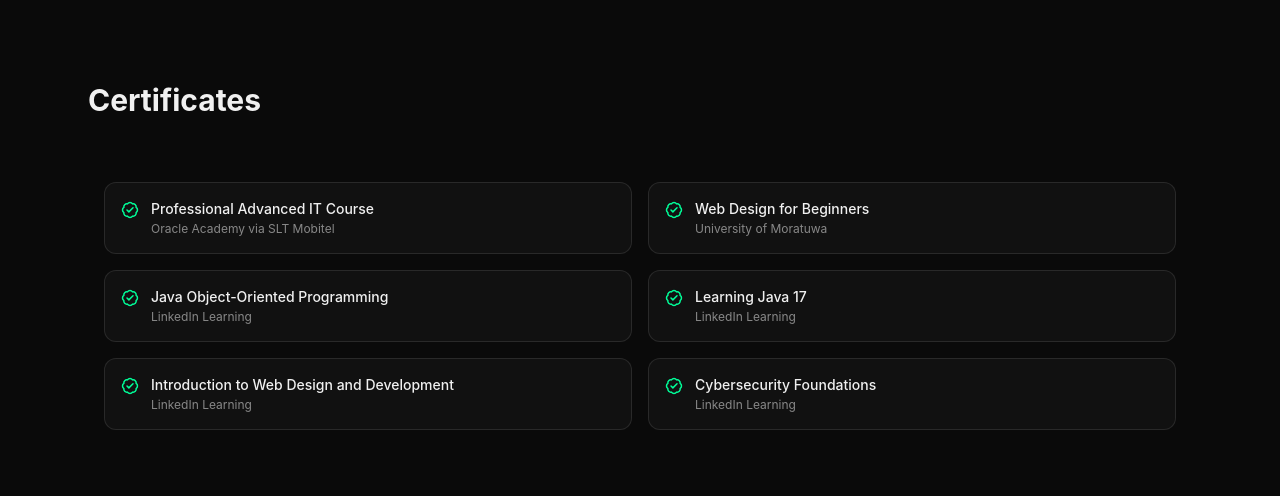
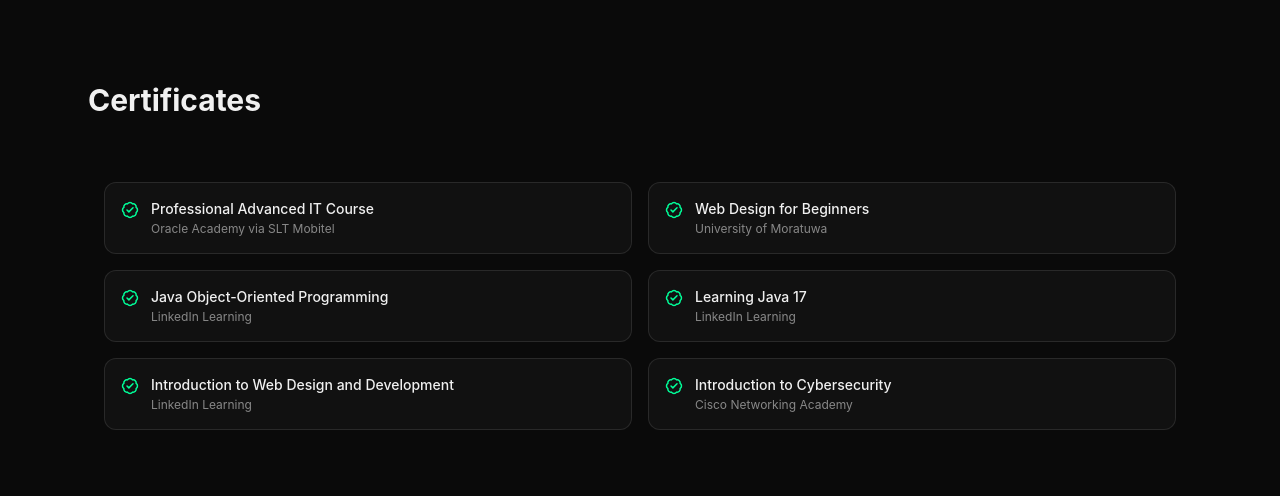
Before and after one commit to YasOnline177/yasara-portfolio, a React (Vite) app: page / in a window 1280 px wide. Shown: the part 2972-3468 px from the top of the page. Built offline with nearby package versions, Linux system fonts and the light colour scheme.

Commit message:
Update certificates section

```diff
--- a/src/components/Certificates.jsx
+++ b/src/components/Certificates.jsx
@@ -8,24 +8,44 @@
         { name: "Java Object-Oriented Programming", issuer: "LinkedIn Learning" },
         { name: "Learning Java 17", issuer: "LinkedIn Learning" },
         { name: "Introduction to Web Design and Development", issuer: "LinkedIn Learning" },
-        { name: "Cybersecurity Foundations", issuer: "LinkedIn Learning" },
+        { name: "Introduction to Cybersecurity", issuer: "Cisco Networking Academy", link: "https://www.credly.com/badges/4e51caa7-652e-475e-92a7-21fcb4033340" },
     ];
 
     return (
         <SectionWrapper id="certificates">
             <h2 className="text-3xl font-bold mb-12">Certificates</h2>
+            <div className="grid md:grid-cols-2 p-4 gap-4">
+                {certs.map((c) => {
+                    const CardContent = (
+                        <>
+                            <BadgeCheck className="text-accent mt-0.5 shrink-0" size={18} />
+                            <div>
+                                <p className="font-medium text-sm">{c.name}</p>
+                                <p className="text-muted text-xs mt-0.5">{c.issuer}</p>
+                            </div>
+                        </>
+                    );
 
-            <div className="grid md:grid-cols-2 p-4 gap-4">
-                {certs.map((c) => (
-                    <div key={c} className="bg-surface p-4 rounded-xl border border-white/10 hover:border-accent/30 transition flex items-start gap-3 cursor-default">
-                        <BadgeCheck className="text-accent mt-0.5 shrink-0" size={18} />
-                        <div>
-                            <p className="font-medium text-sm">{c.name}</p>
-                            <p className="text-muted text-xs mt-0.5">{c.issuer}</p>
+                    return c.link ? (
+                        <a
+                            key={c.name}
+                            href={c.link}
+                            target="_blank"
+                            rel="noopener noreferrer"
+                            className="bg-surface p-4 rounded-xl border border-white/10 hover:border-accent/40 transition flex items-start gap-3 cursor-pointer"
+                        >
+                            {CardContent}
+                        </a>
+                    ) : (
+                        <div
+                            key={c.name}
+                            className="bg-surface p-4 rounded-xl border border-white/10 hover:border-accent/30 transition flex items-start gap-3 cursor-default"
+                        >
+                            {CardContent}
                         </div>
-                    </div>
-                ))}
+                    );
+                })}
             </div>
-        </SectionWrapper>
+        </SectionWrapper >
     );
 }
```
